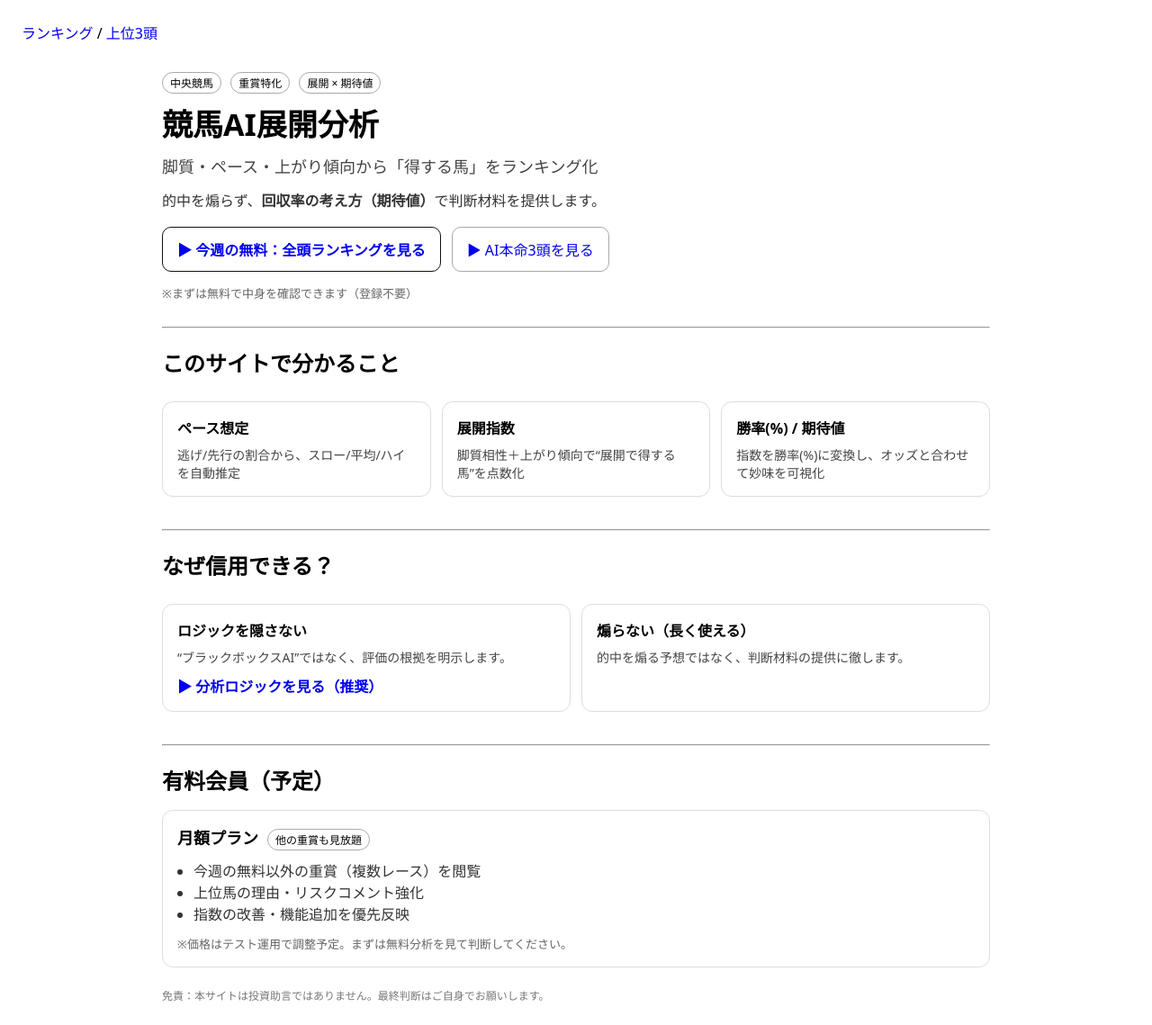
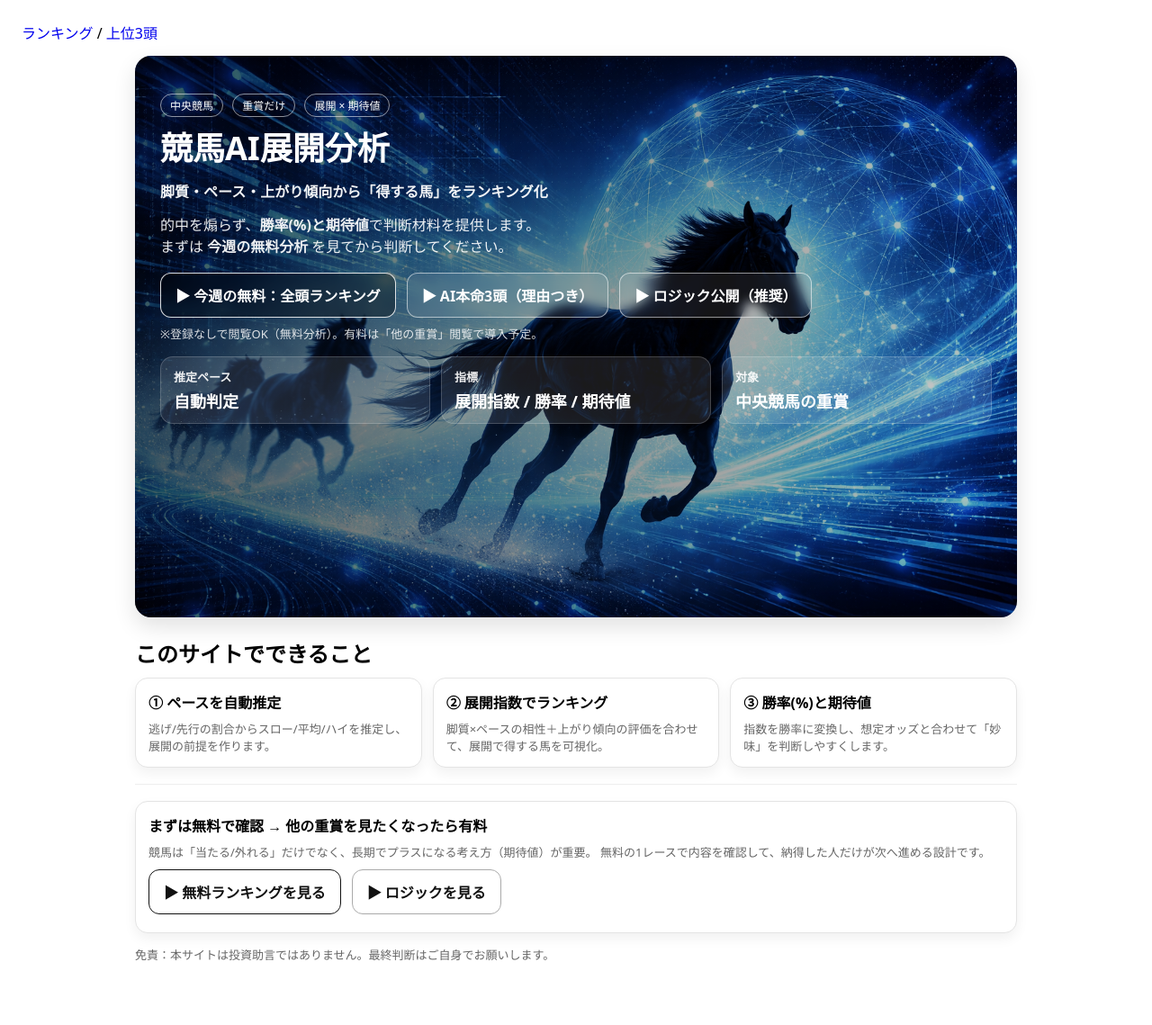
Before and after one commit to ikkaku000/keibasite, a Django app: page / in a window 1280 px wide. Shown: the whole page at 90% size. After the commit the page ends 1067 px from the top, so only its background shows below. Run offline with Django 5.2, Linux system fonts and the light colour scheme.

Commit message:
03052225 正常

```diff
--- a/keibaapp_1/templates/keibaapp_1/base.html
+++ b/keibaapp_1/templates/keibaapp_1/base.html
@@ -15,6 +15,52 @@
     .card { border:1px solid #ddd; border-radius:12px; padding:16px; margin:16px 0; }
     a { text-decoration: none; }
     .nav { margin-bottom: 14px; }
+
+    .container { max-width: 980px; margin: 0 auto; }
+  .hero {
+    min-height: 78vh;
+    border-radius: 18px;
+    overflow: hidden;
+    position: relative;
+    background-size: cover;
+    background-position: center;
+    box-shadow: 0 10px 24px rgba(0,0,0,0.12);
+  }
+  .heroOverlay { position:absolute; inset:0; background: linear-gradient(90deg, rgba(0,0,0,0.62), rgba(0,0,0,0.22)); }
+  .heroInner { position: relative; padding: 42px 28px; color: #fff; }
+  .heroTitle { font-size: 36px; line-height: 1.15; margin: 14px 0 10px; }
+  .heroLead { font-size: 16px; color: rgba(255,255,255,0.92); margin: 0 0 18px; }
+  .ctaRow { display:flex; gap: 12px; flex-wrap: wrap; margin: 12px 0 6px; }
+  .btn {
+    display:inline-block; padding: 12px 16px; border-radius: 12px;
+    border: 1px solid rgba(255,255,255,0.75);
+    color:#fff; font-weight: 800;
+    background: rgba(255,255,255,0.10);
+    backdrop-filter: blur(6px);
+  }
+  .btnPrimary { background: rgba(0,0,0,0.35); border-color: rgba(255,255,255,0.85); }
+  .btnGhost { background: rgba(255,255,255,0.08); border-color: rgba(255,255,255,0.55); font-weight: 700; }
+
+  .kpis { display:grid; grid-template-columns: repeat(auto-fit, minmax(220px, 1fr)); gap: 12px; margin-top: 16px; }
+  .kpi {
+    background: rgba(255,255,255,0.10);
+    border: 1px solid rgba(255,255,255,0.18);
+    border-radius: 14px;
+    padding: 12px 14px;
+  }
+  .kpi b { display:block; font-size: 13px; opacity: 0.92; }
+  .kpi span { display:block; font-size: 18px; margin-top: 4px; font-weight: 800; }
+
+  .section { margin: 22px 0; }
+  .grid3 { display:grid; grid-template-columns: repeat(auto-fit, minmax(240px,1fr)); gap: 12px; }
+  .card2 {
+    border:1px solid #e4e4e4; border-radius: 14px;
+    padding: 14px 14px; background: #fff;
+    box-shadow: 0 6px 14px rgba(0,0,0,0.06);
+  }
+  .muted { color:#666; font-size: 13px; }
+  .pill { display:inline-block; padding: 3px 10px; border-radius: 999px; border: 1px solid rgba(255,255,255,0.55); font-size: 12px; margin-right: 6px; }
+  .divider { margin: 18px 0; border: 0; border-top: 1px solid #eee; }
   </style>
 </head>
 <body>
--- a/keibaapp_1/templates/keibaapp_1/top.html
+++ b/keibaapp_1/templates/keibaapp_1/top.html
@@ -1,120 +1,105 @@
 {% extends "keibaapp_1/base.html" %}
+{% load static %}
 
 {% block title %}競馬AI展開分析{% endblock %}
 
 {% block content %}
+<div class="container">
 
-<section style="max-width: 920px; margin: 0 auto;">
-  <!-- HERO -->
-  <div style="padding: 18px 0 8px;">
-    <div class="badge">中央競馬</div>
-    <div class="badge">重賞特化</div>
-    <div class="badge">展開 × 期待値</div>
+  <!-- HERO：3秒で価値を伝える -->
+  <section class="hero" style="background-image:url('{% static "keibaapp_1/img/top_back.png" %}');">
+    <div class="heroOverlay"></div>
 
-    <h1 style="margin: 14px 0 8px; font-size: 34px; line-height: 1.2;">
+    <div class="heroInner">
+      <div>
+        <span class="pill">中央競馬</span>
+        <span class="pill">重賞だけ</span>
+        <span class="pill">展開 × 期待値</span>
+      </div>
+
+      <h1 class="heroTitle">
         競馬AI展開分析<br>
-      <span style="font-size: 18px; font-weight: 500; color: #444;">
+        <span style="font-size:16px; font-weight:700; opacity:0.95;">
           脚質・ペース・上がり傾向から「得する馬」をランキング化
         </span>
       </h1>
 
-    <p style="margin: 10px 0 18px; color:#333;">
-      的中を煽らず、<b>回収率の考え方（期待値）</b>で判断材料を提供します。
+      <p class="heroLead">
+        的中を煽らず、<b>勝率(%)と期待値</b>で判断材料を提供します。<br>
+        まずは <b>今週の無料分析</b> を見てから判断してください。
       </p>
 
-    <!-- PRIMARY CTA -->
-    <div style="display:flex; gap: 12px; flex-wrap: wrap; margin: 10px 0 14px;">
-      <a href="/race/" style="display:inline-block; padding: 12px 16px; border:1px solid #111; border-radius: 10px; font-weight:700;">
-        ▶ 今週の無料：全頭ランキングを見る
-      </a>
-      <a href="/top/" style="display:inline-block; padding: 12px 16px; border:1px solid #aaa; border-radius: 10px;">
-        ▶ AI本命3頭を見る
-      </a>
+      <!-- CTA：登録を求めず、無料体験へ -->
+      <div class="ctaRow">
+        <a class="btn btnPrimary" href="/race/">▶ 今週の無料：全頭ランキング</a>
+        <a class="btn btnGhost" href="/top/">▶ AI本命3頭（理由つき）</a>
+        <a class="btn btnGhost" href="/about/">▶ ロジック公開（推奨）</a>
       </div>
 
-    <div style="font-size: 13px; color:#666;">
-      ※まずは無料で中身を確認できます（登録不要）
-    </div>
+      <div class="muted" style="color: rgba(255,255,255,0.85); margin-top: 8px;">
+        ※登録なしで閲覧OK（無料分析）。有料は「他の重賞」閲覧で導入予定。
       </div>
 
-  <hr style="margin: 20px 0;">
-
-  <!-- WHAT YOU GET -->
-  <section>
-    <h2 style="margin: 0 0 10px;">このサイトで分かること</h2>
-    <div style="display:grid; grid-template-columns: repeat(auto-fit, minmax(220px, 1fr)); gap: 12px;">
-      <div class="card">
-        <b>ペース想定</b>
-        <p style="margin:8px 0 0; color:#444; font-size:14px;">
-          逃げ/先行の割合から、スロー/平均/ハイを自動推定
-        </p>
+      <!-- KPI：それっぽい“数値”で信頼を作る（実績じゃなく提供価値） -->
+      <div class="kpis">
+        <div class="kpi">
+          <b>推定ペース</b>
+          <span>自動判定</span>
         </div>
-      <div class="card">
-        <b>展開指数</b>
-        <p style="margin:8px 0 0; color:#444; font-size:14px;">
-          脚質相性＋上がり傾向で“展開で得する馬”を点数化
-        </p>
+        <div class="kpi">
+          <b>指標</b>
+          <span>展開指数 / 勝率 / 期待値</span>
         </div>
-      <div class="card">
-        <b>勝率(%) / 期待値</b>
-        <p style="margin:8px 0 0; color:#444; font-size:14px;">
-          指数を勝率(%)に変換し、オッズと合わせて妙味を可視化
-        </p>
+        <div class="kpi">
+          <b>対象</b>
+          <span>中央競馬の重賞</span>
+        </div>
       </div>
     </div>
   </section>
 
-  <hr style="margin: 20px 0;">
-
-  <!-- TRUST / HOW IT WORKS -->
-  <section>
-    <h2 style="margin: 0 0 10px;">なぜ信用できる？</h2>
-    <div style="display:grid; grid-template-columns: repeat(auto-fit, minmax(260px, 1fr)); gap: 12px;">
-      <div class="card">
-        <b>ロジックを隠さない</b>
-        <p style="margin:8px 0 0; color:#444; font-size:14px;">
-          “ブラックボックスAI”ではなく、評価の根拠を明示します。
-        </p>
-        <p style="margin:10px 0 0;">
-          <a href="/about/" style="font-weight:700;">▶ 分析ロジックを見る（推奨）</a>
+  <!-- ここから下：信頼→有料導線 -->
+  <section class="section">
+    <h2 style="margin: 0 0 10px;">このサイトでできること</h2>
+    <div class="grid3">
+      <div class="card2">
+        <b>① ペースを自動推定</b>
+        <p class="muted" style="margin: 8px 0 0;">
+          逃げ/先行の割合からスロー/平均/ハイを推定し、展開の前提を作ります。
         </p>
       </div>
-
-      <div class="card">
-        <b>煽らない（長く使える）</b>
-        <p style="margin:8px 0 0; color:#444; font-size:14px;">
-          的中を煽る予想ではなく、判断材料の提供に徹します。
+      <div class="card2">
+        <b>② 展開指数でランキング</b>
+        <p class="muted" style="margin: 8px 0 0;">
+          脚質×ペースの相性＋上がり傾向の評価を合わせて、展開で得する馬を可視化。
+        </p>
+      </div>
+      <div class="card2">
+        <b>③ 勝率(%)と期待値</b>
+        <p class="muted" style="margin: 8px 0 0;">
+          指数を勝率に変換し、想定オッズと合わせて「妙味」を判断しやすくします。
         </p>
       </div>
     </div>
-  </section>
 
-  <hr style="margin: 20px 0;">
+    <hr class="divider">
 
-  <!-- PRICING -->
-  <section>
-    <h2 style="margin: 0 0 10px;">有料会員（予定）</h2>
-    <div class="card">
-      <div style="display:flex; align-items: baseline; gap:10px; flex-wrap: wrap;">
-        <b style="font-size:18px;">月額プラン</b>
-        <span class="badge">他の重賞も見放題</span>
+    <div class="card2">
+      <b>まずは無料で確認 → 他の重賞を見たくなったら有料</b>
+      <p class="muted" style="margin: 8px 0 0;">
+        競馬は「当たる/外れる」だけでなく、長期でプラスになる考え方（期待値）が重要。
+        無料の1レースで内容を確認して、納得した人だけが次へ進める設計です。
+      </p>
+      <div class="ctaRow" style="margin-top: 10px;">
+        <a class="btn" style="color:#111; border-color:#111; background:#fff;" href="/race/">▶ 無料ランキングを見る</a>
+        <a class="btn" style="color:#111; border-color:#aaa; background:#fff;" href="/about/">▶ ロジックを見る</a>
       </div>
-      <ul style="margin:10px 0 0; padding-left: 18px; color:#333;">
-        <li>今週の無料以外の重賞（複数レース）を閲覧</li>
-        <li>上位馬の理由・リスクコメント強化</li>
-        <li>指数の改善・機能追加を優先反映</li>
-      </ul>
+    </div>
 
-      <div style="margin-top: 12px; font-size: 13px; color:#666;">
-        ※価格はテスト運用で調整予定。まずは無料分析を見て判断してください。
-      </div>
+    <div class="muted" style="margin-top: 14px;">
+      免責：本サイトは投資助言ではありません。最終判断はご自身でお願いします。
     </div>
   </section>
 
-  <div style="margin: 22px 0 10px; font-size: 12px; color:#777;">
-    免責：本サイトは投資助言ではありません。最終判断はご自身でお願いします。
 </div>
-
-</section>
-
 {% endblock %}
```
Lines whose indentation alone changed are shown as unchanged.
